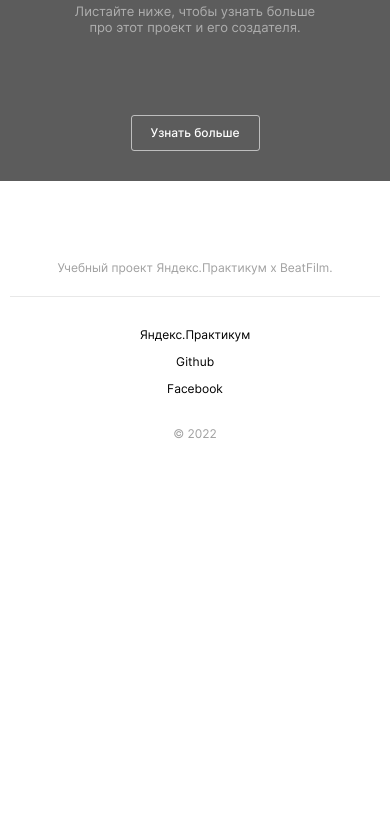
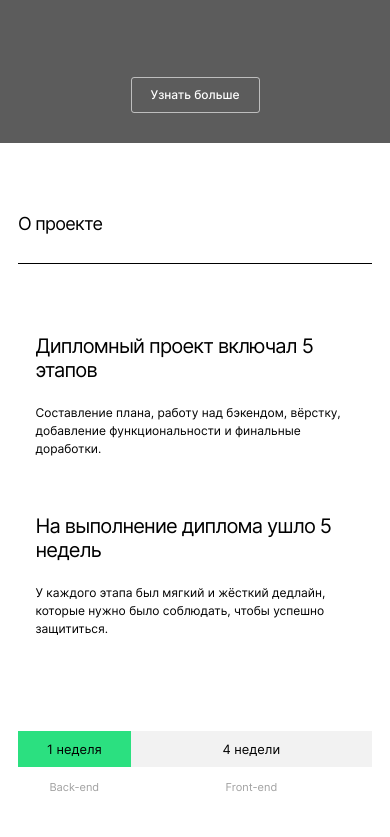
Before and after one commit to arti000/movies-explorer-frontend, a React app: page / in a window 390 px wide. Shown: the part 565-1402 px from the top of the page. Before the commit the page ends 1016 px from the top, so only its background shows below. Built offline with nearby package versions, Linux system fonts and the light colour scheme.

Commit message:
feat: create component

```diff
--- a/src/components/Footer/Footer.css
+++ b/src/components/Footer/Footer.css
@@ -76,7 +76,7 @@
   }
 }
 
-@media screen and (max-width: 480px) {
+@media screen and (max-width: 670px) {
   .footer {
     padding: 79px 10px 10px;
   }
--- a/src/components/Header/Header.css
+++ b/src/components/Header/Header.css
@@ -29,7 +29,7 @@
   }
 }
 
-@media screen and (max-width: 480px) {
+@media screen and (max-width: 670px) {
   .header {
     padding: 18px 14px;
   }
--- a/src/components/Main/Main.js
+++ b/src/components/Main/Main.js
@@ -3,12 +3,14 @@ import './Main.css';
 import Header from '../Header/Header';
 import Footer from '../Footer/Footer';
 import Promo from './components/Promo/Promo';
+import AboutProject from './components/AboutProject/AboutProject';
 
 function Main() {
   return (
     <main className='content'>
       <Header />
       <Promo />
+      <AboutProject />
       <Footer />
     </main>
   );
--- /dev/null
+++ b/src/components/Main/components/AboutProject/AboutProject.css
@@ -0,0 +1,161 @@
+.about-project {
+  padding: 110px 70px;
+  box-sizing: border-box;
+  background-color: #fff;
+  color: #000;
+  width: 100%;
+}
+
+.about-project__title {
+  font-style: normal;
+  font-weight: 400;
+  font-size: 22px;
+  line-height: 27px;
+  letter-spacing: -0.04em;
+  margin: 0;
+  padding-bottom: 23px;
+  border-bottom: 1px solid #000;
+}
+
+.about-project__list {
+  margin: 0;
+  padding: 70px 0 110px;
+  display: flex;
+  justify-content: space-between;
+}
+
+.about-project__list-item {
+  list-style: none;
+}
+
+.about-project__list-item-title {
+  margin: 0 0 26px;
+  font-style: normal;
+  font-weight: 400;
+  font-size: 20px;
+  line-height: 24px;
+  letter-spacing: -0.04em;
+}
+
+.about-project__list-item-subtitle {
+  margin: 0;
+  font-style: normal;
+  font-weight: 400;
+  font-size: 14px;
+  line-height: 20px;
+  max-width: 550px;
+}
+
+.about-project__duration {
+  list-style: none;
+  display: flex;
+  width: 100%;
+  padding: 0;
+  margin: 0;
+  font-style: normal;
+  font-weight: 400;
+  font-size: 14px;
+  line-height: 17px;
+  text-align: center;
+}
+
+.about-project__duration_backend {
+  width: 20%;
+}
+
+.about-project__duration_frontend {
+  width: 80%;
+}
+
+.about-project__duration-title {
+  margin: 0;
+  height: 36px;
+  display: flex;
+  justify-content: center;
+  align-items: center;
+  font-weight: 400;
+}
+
+.about-project__duration-title_backend {
+  background-color: #2be080;
+}
+
+.about-project__duration-title_frontend {
+  background-color: #f2f2f2;
+}
+
+.about-project__duration-subtitle {
+  margin: 0;
+  margin-top: 14px;
+  color: #a0a0a0;
+}
+
+@media screen and (max-width: 1280px) {
+  .about-project__list-item:first-of-type {
+    margin-right: 40px;
+  }
+}
+
+@media screen and (max-width: 768px) {
+  .about-project {
+    padding: 90px 50px;
+  }
+
+  .about-project__list {
+    padding: 70px 0 93px;
+    display: flex;
+    justify-content: space-between;
+  }
+
+  .about-project__list-item:first-of-type {
+    margin-right: 30px;
+  }
+
+  .about-project__list-item-title {
+    margin-bottom: 22px;
+  }
+
+  .about-project__list-item-subtitle {
+    max-width: 319px;
+    font-size: 12px;
+    line-height: 18px;
+  }
+}
+
+@media screen and (max-width: 670px) {
+  .about-project {
+    padding: 70px 18px;
+  }
+
+  .about-project__title {
+    font-size: 18px;
+    line-height: 22px;
+    padding-bottom: 28px;
+  }
+
+  .about-project__list {
+    flex-direction: column;
+    align-items: center;
+  }
+
+  .about-project__list-item:first-of-type {
+    margin: 0px 0px 56px;
+  }
+
+  .about-project__list-item {
+    max-width: 319px;
+  }
+
+  .about-project__duration_backend {
+    width: 35%;
+  }
+
+  .about-project__duration_frontend {
+    width: 75%;
+  }
+
+  .about-project__duration {
+    font-size: 11px;
+    line-height: 13px;
+  }
+}
--- /dev/null
+++ b/src/components/Main/components/AboutProject/AboutProject.js
@@ -0,0 +1,35 @@
+import './AboutProject.css';
+
+function AboutProject() {
+  return (
+    <article className='about-project'>
+      <h2 className='about-project__title'>О проекте</h2>
+      <ul className='about-project__list'>
+        <li className='about-project__list-item'>
+          <h3 className='about-project__list-item-title'>Дипломный проект включал 5 этапов</h3>
+          <p className='about-project__list-item-subtitle'>
+            Составление плана, работу над бэкендом, вёрстку, добавление функциональности и финальные доработки.
+          </p>
+        </li>
+        <li className='about-project__list-item'>
+          <h3 className='about-project__list-item-title'>На выполнение диплома ушло 5 недель</h3>
+          <p className='about-project__list-item-subtitle'>
+            У каждого этапа был мягкий и жёсткий дедлайн, которые нужно было соблюдать, чтобы успешно защититься.
+          </p>
+        </li>
+      </ul>
+      <ul className='about-project__duration'>
+        <li className='about-project__duration_backend'>
+          <h3 className='about-project__duration-title about-project__duration-title_backend'>1 неделя</h3>
+          <p className='about-project__duration-subtitle'>Back-end</p>
+        </li>
+        <li className='about-project__duration_frontend'>
+          <h3 className='about-project__duration-title about-project__duration-title_frontend'>4 недели</h3>
+          <p className='about-project__duration-subtitle'>Front-end</p>
+        </li>
+      </ul>
+    </article>
+  );
+}
+
+export default AboutProject;
--- a/src/components/Main/components/Promo/Promo.css
+++ b/src/components/Main/components/Promo/Promo.css
@@ -70,7 +70,7 @@
 @media screen and (max-width: 768px) {
   .promo {
     align-items: center;
-    padding-top: 140px;
+    padding: 140px 44px 0px;
   }
 
   .promo__content {
@@ -123,9 +123,9 @@
   }
 }
 
-@media screen and (max-width: 480px) {
+@media screen and (max-width: 670px) {
   .promo {
-    padding-top: 70px;
+    padding: 70px 10px 30px;
   }
 
   .promo__image {
@@ -148,6 +148,6 @@
   }
 
   .promo__link {
-    margin-bottom: 30px;
+    margin-bottom: 0;
   }
 }
```
